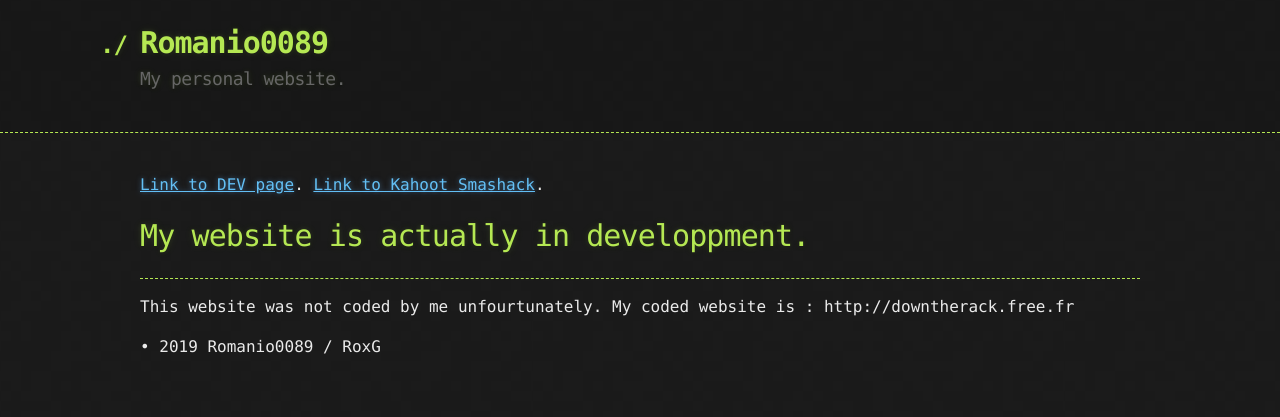
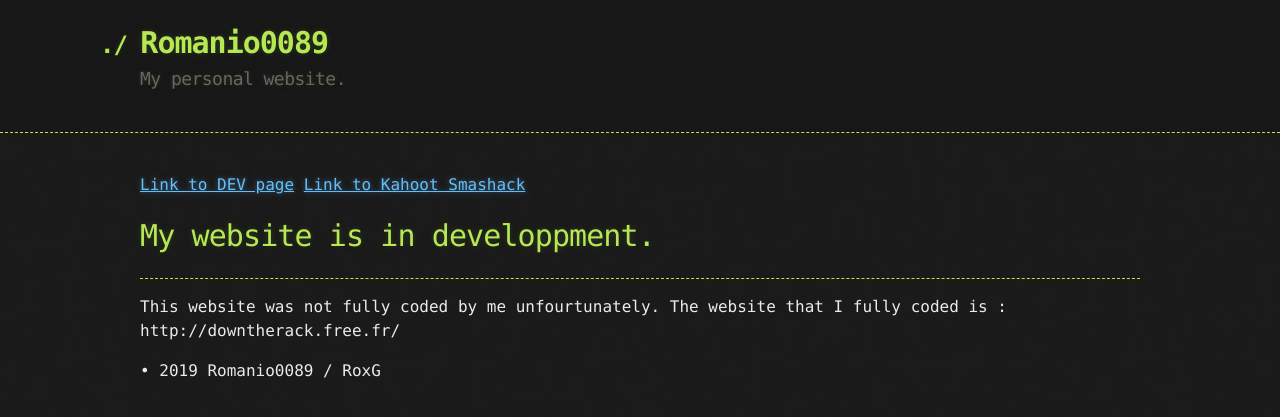
Before and after one commit to Romanio0089/romanio0089.github.io, a Jekyll site: the page built from index.md, in a window 1280 px wide. Shown: the top 417 px of the page. Built offline with Jekyll 4.4.1, drawn with Linux system fonts in a browser that asks for light colours.

Commit message:
Update index.md

```diff
--- a/index.md
+++ b/index.md
@@ -2,17 +2,17 @@
 layout: default
 ---
 
-[Link to DEV page](./dev.html). [Link to Kahoot Smashack](./kahootsmashack).
+[Link to DEV page](./dev.html) [Link to Kahoot Smashack](./kahootsmashack)
 
 
 
 
-# My website is actually in developpment.
+# My website is in developpment.
 
 
 
 * * *
 
-This website was not coded by me unfourtunately. My coded website is : http://downtherack.free.fr
+This website was not fully coded by me unfourtunately. The website that I fully coded is : http://downtherack.free.fr/
 
 • 2019 Romanio0089 / RoxG
```
